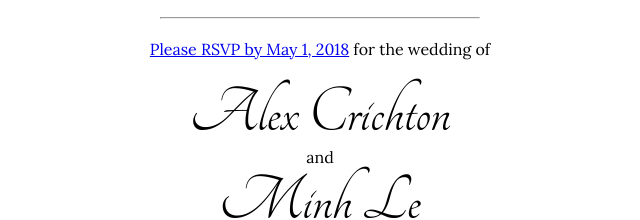
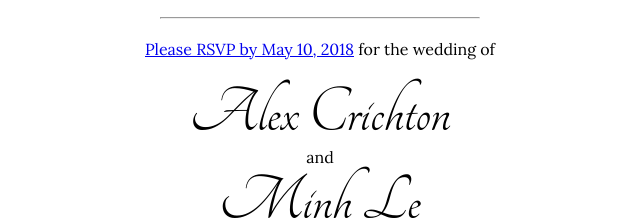
Before and after one commit to alexcrichton/wds, a plain HTML site: page index.html in a window 1280 px wide. Shown: the part 602-822 px from the top of the page, 320-960 px from the left. Drawn offline with Linux system fonts and the light colour scheme.

Commit message:
Update index.html
extended rsvp deadline

```diff
--- a/index.html
+++ b/index.html
@@ -59,7 +59,7 @@
     <div id='msg'>
       <p class='small' style='margin:20px'>
        <a href='https://goo.gl/forms/d1ahfOmqaf4uagkx1'>
-           <span>Please RSVP by May 1, 2018</span></a>
+           <span>Please RSVP by May 10, 2018</span></a>
       for the wedding of</p>
       <p class='fancy'>Alex Crichton</p>
       <p class='small' style='margin:0px;'>and</p>
```
